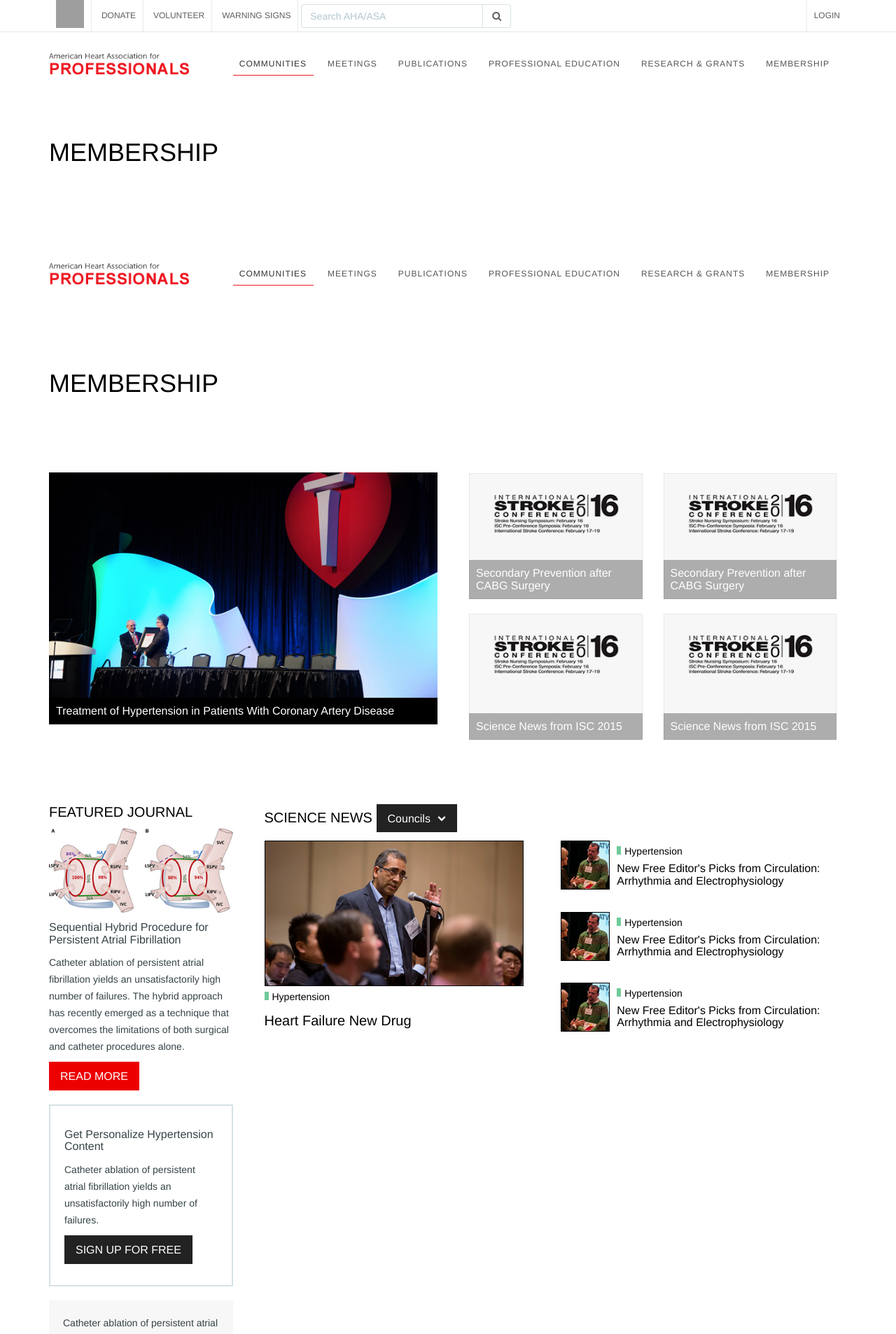
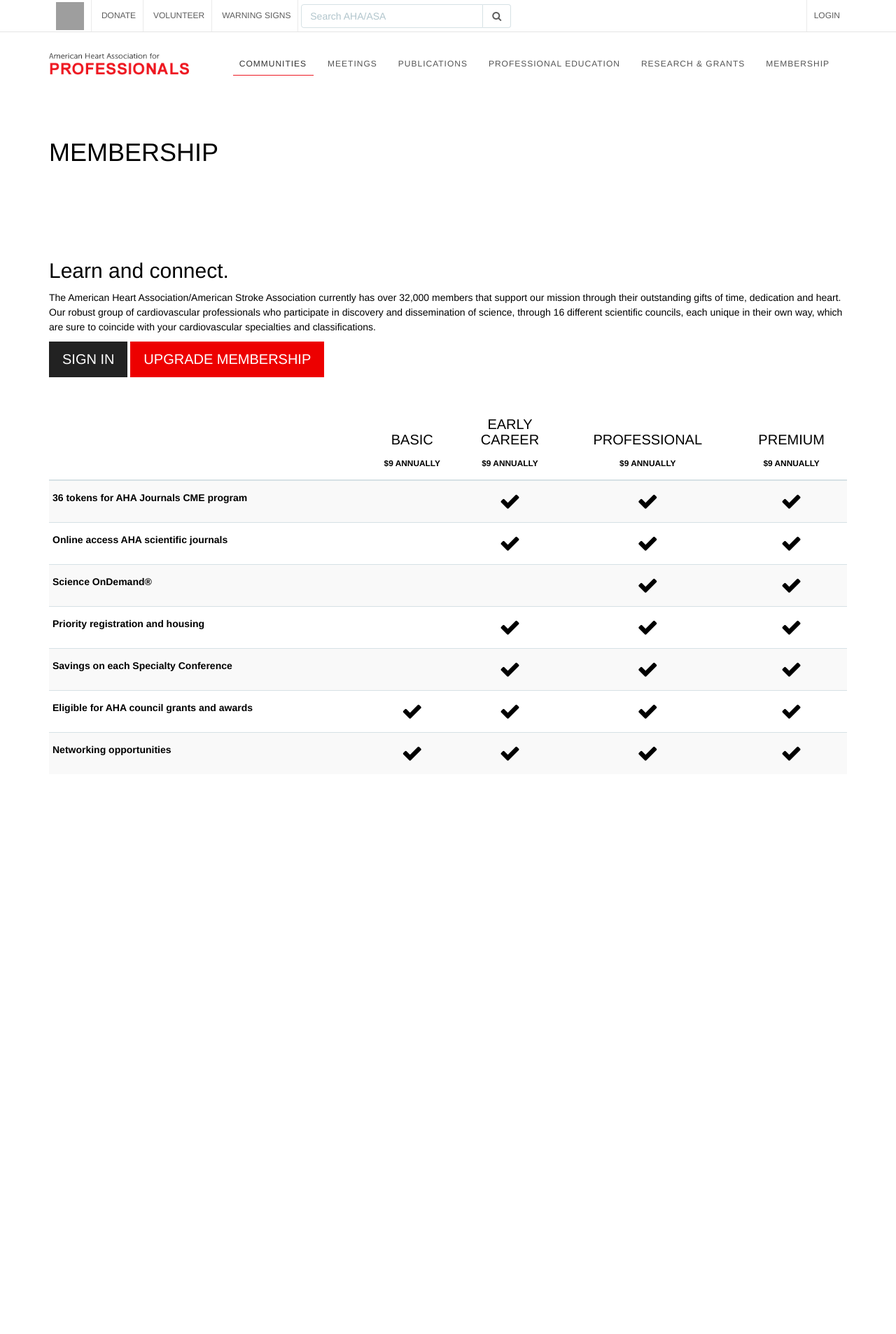
Before and after one commit to t-ashok/mah, a Jekyll site: the page built from p_membership.html, in a window 1280 px wide. Shown: the top 1906 px of the page at 70% size. Built offline with Jekyll 4.4.1, drawn with Linux system fonts in a browser that asks for light colours; nearby versions of some CDN libraries; after the commit the page ends 1156 px from its top, so only the background shows below that; some of the changed text lies outside the part shown; grey boxes are pictures that could not be loaded.

Commit message:
Navigation

```diff
--- a/_layouts/l_default.html
+++ b/_layouts/l_default.html
@@ -1,11 +1,9 @@
-
-{% include utility.html %}
 {% include head.html %}
 
     <body>
     <!-- Mobile Menu Wrapper ====================== -->
     {% include mobile-menu.html %}
-
+    {% include utility.html %}
         <div id="mainWrapper">
 
             {% include header.html %}
@@ -15,7 +13,6 @@
                 <!-- container-->
                 <div class="container">
                     <div class="row inner-page-wrap ">
-
 
                         {{ content }}
 
--- a/css/core.css
+++ b/css/core.css
@@ -48,7 +48,13 @@ margin-top: 30px;
 margin-bottom: 30px;
 }
 
+.padding-0 {
+    padding: 0;
+}
 
+.border-0 {
+    border: 0 none !important;
+}
 
 .content{
     background-color: #fff;
@@ -60,12 +66,6 @@ margin-bottom: 30px;
 .has-left-sidebar .type-page {
     float: right!important;
 }
-
-
-.affix-top,.affix{
- position: static;
-}
-
 
 
 /*Sidebar Affix*/
@@ -120,6 +120,23 @@ margin-bottom: 10px;
 }
 
 
+/*==============================
+=     Background Colors        =
+==============================*/
+.bg-color-white {
+    background-color: #ffffff;
+
+}
+
+.bg-color-primary {
+    background-color: #ED0000;
+    color: #fff;
+}
+
+.bg-color-default {
+    background-color: #222222;
+    color: #ffffff;
+}
 
 /*==============================
 =            Footer            =
--- a/css/mah-theme.css
+++ b/css/mah-theme.css
@@ -33,6 +33,7 @@ pre {
 #header {
     background-color: transparent !important;
     border-bottom-color: transparent; !important;
+
 }
 
 .sub-logo{width:200px;}
@@ -2447,3 +2448,17 @@ a.thumbnail[class*="fa-"]:hover:before {
 .media {
     margin-bottom: 30px;
 }
+
+/*Membership*/
+
+.pricing-table tr .fa {
+    font-size: 30px;
+}
+.pricing-table tr th,
+.pricing-table tbody tr td {
+    text-align: center;
+}
+
+.pricing-table tbody tr th {
+    text-align: left;
+}
--- a/p_membership.html
+++ b/p_membership.html
@@ -2,182 +2,90 @@
 title: Membership
 layout: l_default
 ---
+<!--This is content for this page-->
+<div class="col-md-12 col-sm-12" role="main">
+    <!--Content-->
+    <div class="row">
+        <div class="container">
+        <h2>Learn and connect.</h2>
+        <p>The American Heart Association/American Stroke Association currently has over 32,000 members that support our mission through their outstanding gifts of time, dedication and heart. Our robust group of cardiovascular professionals who participate in discovery and dissemination of science, through 16 different scientific councils, each unique in their own way, which are sure to coincide with your cardiovascular specialties and classifications.</p>
+        <button type="button" class="btn btn-default btn-lg">Sign In</button>
+        <button type="button" class="btn btn-primary btn-lg">Upgrade Membership</button>
+        </div>
 
-<body class="membership">
-<!-- Mobile Menu Wrapper ====================== -->
-{% include mobile-menu.html %}
-
-<div id="mainWrapper">
-
-  {% include header.html %}
-
-  <!-- Main content -->
-  <!--Main is full page-->
-  <div id="main">
-  <!--Section-->
-    <!--Hero-->
-    <div class="container">
-      <div class="row">
-        <!--Big-->
-        <div class="col-sm-6">
-            {% assign hero = "hero.jpg" %}
-            {% assign description = "Treatment of Hypertension in Patients With Coronary Artery Disease" %}
-            {% include components/caption-image.html %}
-        </div>
-        <!--Quarters-->
-        <div class="col-sm-6">
-
-          <div class="col-sm-6">
-              {% assign hero = "icsLogo.png" %}
-              {% assign description = "Secondary Prevention after CABG Surgery" %}
-              {% include components/caption-image.html %}
-          </div>
-          <div class="col-sm-6"">
-              {% include components/caption-image.html %}
-          </div>
-          <div class="col-sm-6">
-              {% assign hero = "icsLogo.png" %}
-              {% assign description = "Science News from ISC 2015" %}
-              {% include components/caption-image.html %}
-          </div>
-          <div class="col-sm-6">
-              {% include components/caption-image.html %}
-          </div>
-        </div>
-      </div>
     </div>
 
-  <!--Section-->
-    <!-- container-->
-    <div class="container">
-      <div class="row has-left-sidebar inner-page-wrap ">
+    <div class="pricing-table">
 
-        <!--sidebar include-->
-        {% include sidebar.html %}
+        <!-- PRICING TABLES -->
+        <table class="table table-striped">
+            <thead>
+                <tr>
+                    <th></th>
+                    <th><h4>BASIC</h4><small>$9 ANNUALLY</small></th>
+                    <th><h4>EARLY<br>CAREER</h4><small>$9 ANNUALLY</small></th>
+                    <th><h4>PROFESSIONAL</h4><small>$9 ANNUALLY</small></th>
+                    <th><h4>PREMIUM</h4><small>$9 ANNUALLY</small></th>
 
-        {{ content }}
+                </tr>
+            </thead>
+            <tbody>
+                <tr>
+                    <th scope="row"><strong>36 tokens for AHA Journals CME program</strong></th>
+                    <td></td>
+                    <td><i class="fa fa-check"></i></td>
+                    <td><i class="fa fa-check"></i></td>
+                    <td><i class="fa fa-check"></i></td>
+                </tr>
+                <tr>
+                    <th scope="row"><strong>Online access AHA scientific journals</strong></th>
+                    <td></td>
+                    <td><i class="fa fa-check"></i></td>
+                    <td><i class="fa fa-check"></i></td>
+                    <td><i class="fa fa-check"></i></td>
+                </tr>
+                <tr>
+                    <th scope="row"><strong>Science OnDemand®</strong></th>
+                    <td></td>
+                    <td></td>
+                    <td><i class="fa fa-check"></i></td>
+                    <td><i class="fa fa-check"></i></td>
+                </tr>
+                <tr>
+                    <th scope="row"><strong>Priority registration and housing</strong></th>
+                    <td></td>
+                    <td><i class="fa fa-check"></i></td>
+                    <td><i class="fa fa-check"></i></td>
+                    <td><i class="fa fa-check"></i></td>
+                </tr>
+                <tr>
+                    <th scope="row"><strong>Savings on each Specialty Conference</strong></th>
+                    <td></td>
+                    <td><i class="fa fa-check"></i></td>
+                    <td><i class="fa fa-check"></i></td>
+                    <td><i class="fa fa-check"></i></td>
+                </tr>
+                <tr>
+                    <th scope="row"><strong>Eligible for AHA council grants and awards</strong></th>
+                    <td><i class="fa fa-check"></i></td>
+                    <td><i class="fa fa-check"></i></td>
+                    <td><i class="fa fa-check"></i></td>
+                    <td><i class="fa fa-check"></i></td>
+                </tr>
+                <tr>
+                    <th scope="row"><strong>Networking opportunities</strong></th>
+                    <td><i class="fa fa-check"></i></td>
+                    <td><i class="fa fa-check"></i></td>
+                    <td><i class="fa fa-check"></i></td>
+                    <td><i class="fa fa-check"></i></td>
 
-
-      </div><!-- //.row -->
-    </div><!-- //.container -->
-
-
-   <div class="wrapper" style="background-color: #f7f7f7;">
-       <!--Section-->
-      <div class="container">
-          <div class="row">
-              <div class="col-sm-12">
-                  <h1 class="lead text-center text-uppercase ">
-                      Start a Conversation or Join Other Communities
-                  </h1>
-              </div>
-          </div>
-          <div class="row">
-              <div class="col-sm-4">
-                  {% include /components/media-object.html %}
-              </div>
-              <div class="col-sm-4">
-                  {% include /components/media-object.html %}
-              </div>
-              <div class="col-sm-4">
-                  {% include /components/media-object.html %}
-              </div>
-              <div class="col-sm-4">
-                  {% include /components/media-object.html %}
-              </div>
-              <div class="col-sm-4">
-                  {% include /components/media-object.html %}
-              </div>
-              <div class="col-sm-4">
-                  {% include /components/media-object.html %}
-              </div>
-              <div class="col-sm-4">
-                  {% include /components/media-object.html %}
-              </div>
-              <div class="col-sm-4">
-                  {% include /components/media-object.html %}
-              </div>
-              <div class="col-sm-4">
-                  {% include /components/media-object.html %}
-              </div>
-
-
-          </div>
-      </div>
-    </div>
-      <!--End-->
-
-      <!--Section-->
-      <div class="wrapper" style="background-color: #fff;">
-          <div class="container">
-
-              <div class="row">
-                    <div class="col-sm-12">
-                        <h1 class="lead text-center text-uppercase ">
-                            Our Sponsors
-                        </h1>
-                        <p>
-                            Lorem ipsum dolor sit amet, consectetur adipisicing elit. Ab accusantium ad alias, animi aut blanditiis consectetur cum dolorum eaque error, est excepturi harum ipsa nam natus odio sint temporibus tenetur?
-                        </p>
-                    </div>
-              </div>
-          </div>
-      </div>
-      <!--End-->
-
-      <!--Section-->
-      <!--Subscribe Newsletter-->
-      <div class="wrapper" style="background-color: #f7f7f7;">
-          <div class="container">
-              <div class="row">
-                    <div class="col-sm-12 text-center">
-                        <h2 class="lead" >
-                            <span style="text-transform: uppercase;">Subscribe To Our Newsletter</span>
-                            <p class="small">Clinical Implications section emailed directly to you each month</p>
-                        </h2>
-                        <!--Form-->
-                        <form action="" method="post" role="form" class="form-inline">
-
-
-                        	<div class="form-group">
-                        		<label for="fname"></label>
-                        		<input type="text" class="form-control input-md" name="fname" id="fname" placeholder="First Name">
-                                <label for="lname"></label>
-                                <input type="text" class="form-control" name="lname" id="lname" placeholder="Last Name">
-                                <label for="subscribe-email"></label>
-                                <input type="text" class="form-control" name="subscribe-email" id="subscribe-email" placeholder="E-mail Address">
-                        	</div>
-
-
-
-                        	<button type="submit" class="btn btn-primary btn-danger">Submit</button>
-                        </form>
-
-
-
-
-                    </div>
-              </div>
-          </div>
-      </div>
+                </tr>
+            </tbody>
+        </table>
+    </div> <!-- /END ALL PACKAGE -->
 
 
 
 
 
-    <!--/#main-->
-  </div>
-
-  {% include footer.html %}
-  <!--/#mainWrapper-->
-</div>
-<script src="//maxcdn.bootstrapcdn.com/bootstrap/3.3.0/js/bootstrap.min.js"></script>
-<script type="text/javascript" src="{{site.baseurl}}/js/core-functions.js"></script>
-<script src="js/checkbox.js"></script>
-<script src="js/radio.js"></script>
-<script src="js/bootstrap-switch.js"></script>
-<script src="js/toolbar.js"></script>
-<script src="js/application.js"></script>
-</body>
-
-</html>
+</div><!-- //.col-md-9 -->
```
Lines whose indentation alone changed are shown as unchanged.
